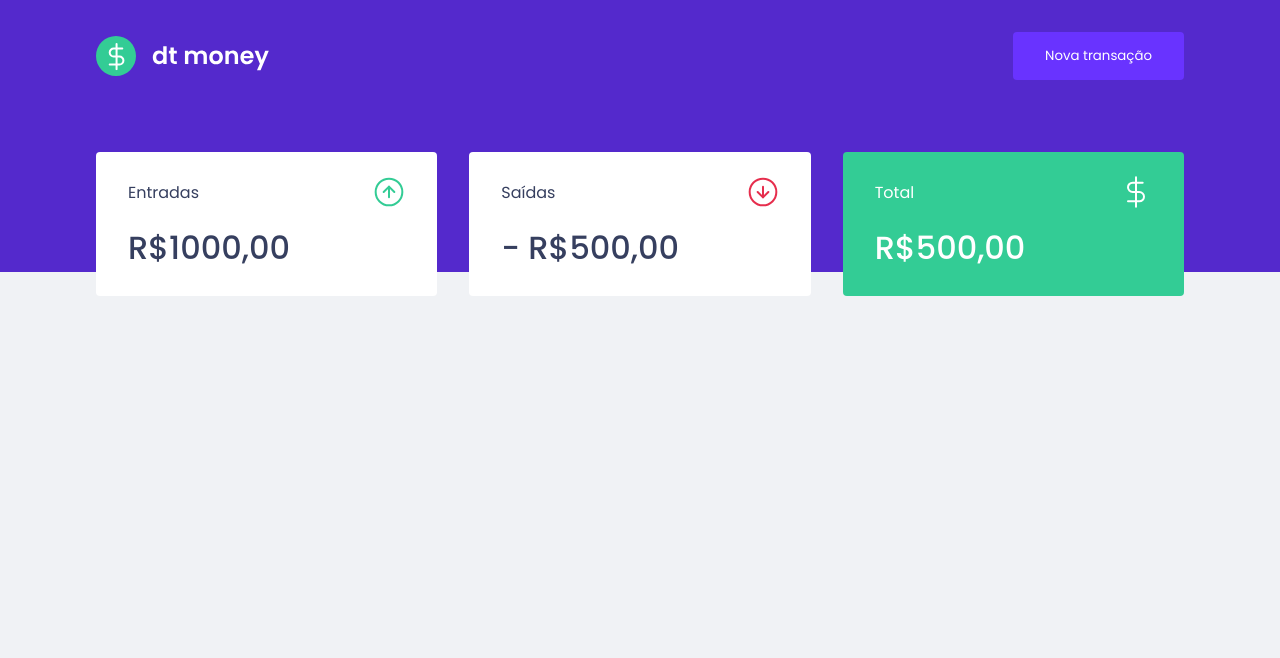
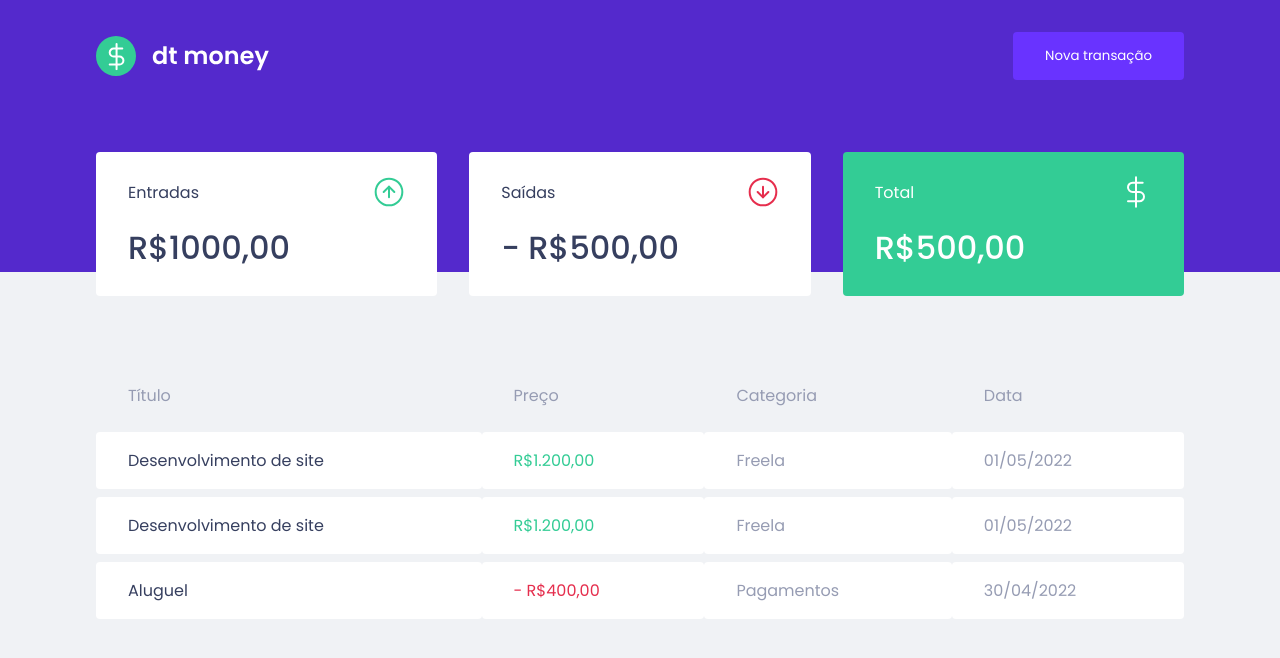
Before and after one commit to Anderson026/dtmoney, a React (Create React App) app: page / in a window 1280 px wide. Shown: the top 658 px of the page. Built offline with nearby package versions, Linux system fonts and the light colour scheme.

Commit message:
Criando o componente de transações

```diff
--- a/src/components/Dashboard/index.tsx
+++ b/src/components/Dashboard/index.tsx
@@ -1,10 +1,12 @@
 import { Summary } from "../Summary";
+import { TransactionsTable } from "../TransactionsTable";
 import { Container } from "./styles";
 
 export function Dashboard() {
   return (
     <Container>
       <Summary />
+      <TransactionsTable />
     </Container>
   )
 }
--- /dev/null
+++ b/src/components/TransactionsTable/index.tsx
@@ -0,0 +1,45 @@
+import { Container } from "./styles";
+
+export function TransactionsTable() {
+  return(
+    <Container>
+      <table>
+        <thead>
+          <tr>
+            <th>Título</th>
+            <th>Preço</th>
+            <th>Categoria</th>
+            <th>Data</th>
+          </tr>
+
+        </thead>
+        <tbody>
+          <tr>
+            <td>
+              Desenvolvimento de site
+            </td>
+            <td className="deposit">R$1.200,00</td>
+            <td>Freela</td>
+            <td>01/05/2022</td>
+          </tr>
+          <tr>
+            <td>
+              Desenvolvimento de site
+            </td>
+            <td className="deposit">R$1.200,00</td>
+            <td>Freela</td>
+            <td>01/05/2022</td>
+          </tr>
+          <tr>
+            <td>
+              Aluguel
+            </td>
+            <td className="withdraw">- R$400,00</td>
+            <td>Pagamentos</td>
+            <td>30/04/2022</td>
+          </tr>
+        </tbody>
+      </table>
+    </Container>
+  );
+}
--- /dev/null
+++ b/src/components/TransactionsTable/styles.ts
@@ -0,0 +1,38 @@
+import styled from "styled-components";
+
+export const Container = styled.div`
+  margin-top: 4rem;
+
+  table {
+    width: 100%;
+    border-spacing: 0 0.5rem;
+
+    th {
+      color: var(--text-body);
+      font-weight: 400;
+      padding: 1rem 2rem;
+      text-align: left;
+      line-height: 1.5rem;
+    }
+
+    td {
+      padding: 1rem 2rem;
+      border: 0;
+      background: var(--shape);
+      color: var(--text-body);
+      border-radius: 0.25rem;
+
+      &:first-child {
+        color: var(--text-title);
+      }
+
+      &.deposit {
+        color: var(--green);
+      }
+
+      &.withdraw {
+        color: var(--red);
+      }
+    }
+  }
+`;
```
